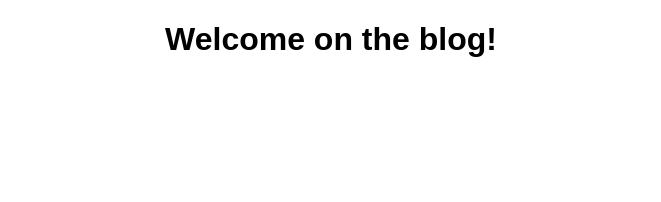
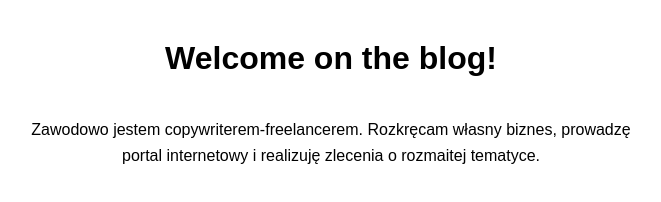
Before and after one commit to superszak/factory-test, a Gatsby site: page / in a window 1280 px wide. Shown: the whole page, without its empty margins (309-970 px from the left). Built offline with nearby package versions, Linux system fonts and the light colour scheme; Gatsby itself is replaced by a stand-in of ours.

Commit message:
dobre pomaranczowe

```diff
--- a/src/components/H1.js
+++ b/src/components/H1.js
@@ -1,6 +1,7 @@
 import styled from 'styled-components';
 
 const H1 = styled.h1`
+    margin: 40px auto;
     font-size: 2em;
     font-family: Avenir, sans-serif;
     text-align: center;
--- /dev/null
+++ b/src/components/NavSubtitle.js
@@ -0,0 +1,12 @@
+import styled from 'styled-components'
+
+const NavSubtitle = styled.p`
+    margin: 40px auto;
+    width: 50%;
+    font-size: 1em;
+    text-align: center;
+    line-height: 1.64;
+    font-family: Avenir, sans-serif;
+`
+
+export default NavSubtitle
--- a/src/pages/index.js
+++ b/src/pages/index.js
@@ -1,9 +1,13 @@
 import React from "react"
 import H1 from '../components/H1'
+import NavSubtitle from '../components/NavSubtitle'
 
 const IndexPage = () => (
   <>
     <H1>Welcome on the blog!</H1>
+    <NavSubtitle>
+      Zawodowo jestem copywriterem-freelancerem. Rozkręcam własny biznes, prowadzę portal internetowy i realizuję zlecenia o rozmaitej tematyce.
+    </NavSubtitle>
   </>
 )
 
```
